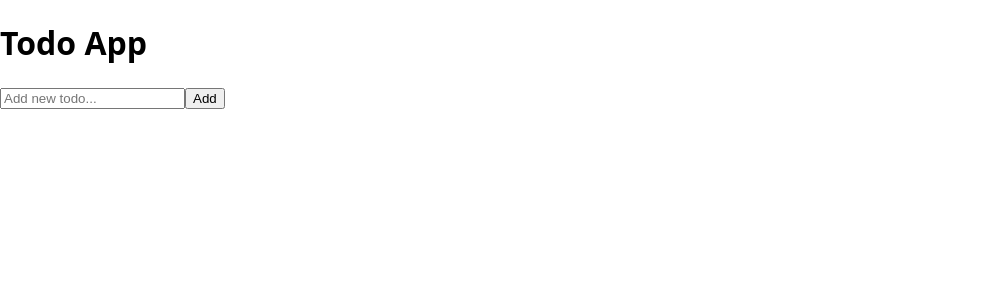
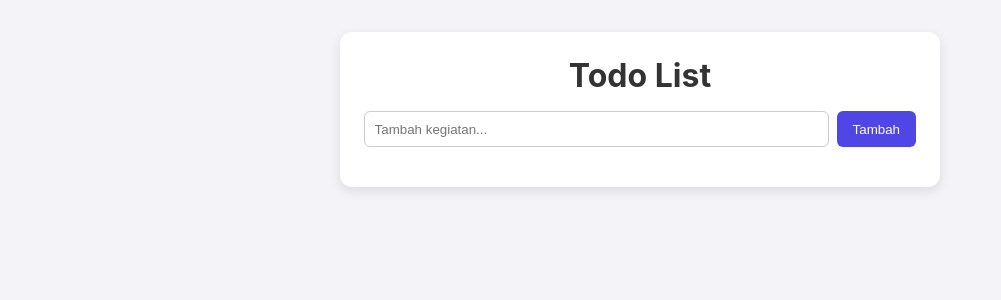
Before and after one commit to naellaz/todo-crud, a Next.js app: page / in a window 1280 px wide. Shown: the top 300 px of the page, without its empty margins (0-1001 px from the left). Built offline with nearby package versions, Linux system fonts and the light colour scheme.

Commit message:
Tambah fitur Edit & perbaiki CSS

```diff
--- a/app/globals.css
+++ b/app/globals.css
@@ -1,6 +1,86 @@
-/* app/globals.css */
+/* Reset & global style */
+* {
+  margin: 0;
+  padding: 0;
+  box-sizing: border-box;
+}
+
 body {
-  margin: 0;
-  font-family: system-ui, sans-serif;
+  font-family: 'Inter', sans-serif;
+  background-color: #f4f4f8;
+  color: #333;
+}
+
+.container {
+  max-width: 600px;
+  margin: 2rem auto;
+  padding: 1.5rem;
   background-color: #fff;
+  border-radius: 12px;
+  box-shadow: 0 4px 12px rgba(0,0,0,0.1);
 }
+
+h1 {
+  text-align: center;
+  margin-bottom: 1rem;
+}
+
+form {
+  display: flex;
+  gap: 0.5rem;
+  margin-bottom: 1rem;
+}
+
+input[type="text"] {
+  flex: 1;
+  padding: 0.6rem;
+  border-radius: 6px;
+  border: 1px solid #ccc;
+}
+
+button {
+  padding: 0.6rem 1rem;
+  border: none;
+  border-radius: 6px;
+  background-color: #4f46e5;
+  color: #fff;
+  cursor: pointer;
+  transition: background-color 0.2s ease;
+}
+
+button:hover {
+  background-color: #4338ca;
+}
+
+ul {
+  list-style: none;
+}
+
+li {
+  display: flex;
+  justify-content: space-between;
+  align-items: center;
+  padding: 0.6rem;
+  border-bottom: 1px solid #eee;
+}
+
+li:last-child {
+  border-bottom: none;
+}
+
+.edit-btn {
+  background-color: #facc15;
+  color: #000;
+}
+
+.edit-btn:hover {
+  background-color: #eab308;
+}
+
+.delete-btn {
+  background-color: #ef4444;
+}
+
+.delete-btn:hover {
+  background-color: #dc2626;
+}
--- a/app/layout.tsx
+++ b/app/layout.tsx
@@ -1,20 +1,9 @@
-// app/layout.tsx
-import type { Metadata } from "next";
-import "./globals.css";
+import './globals.css'
 
-export const metadata: Metadata = {
-  title: "My App",
-  description: "Generated by Next.js",
-};
-
-export default function RootLayout({
-  children,
-}: {
-  children: React.ReactNode;
-}) {
+export default function RootLayout({ children }: { children: React.ReactNode }) {
   return (
     <html lang="en">
       <body>{children}</body>
     </html>
-  );
+  )
 }
--- a/app/page.tsx
+++ b/app/page.tsx
@@ -1,55 +1,62 @@
-// app/page.tsx
-"use client";
+'use client'
 
-import { useState, useEffect } from "react";
+import { useState } from 'react'
 
-export default function Home() {
-  const [todos, setTodos] = useState<string[]>([]);
-  const [newTodo, setNewTodo] = useState("");
+interface Todo {
+  id: number
+  text: string
+}
 
-  const addTodo = () => {
-    if (!newTodo.trim()) return;
-    setTodos([...todos, newTodo]);
-    setNewTodo("");
-  };
+export default function HomePage() {
+  const [todos, setTodos] = useState<Todo[]>([])
+  const [input, setInput] = useState('')
+  const [editId, setEditId] = useState<number | null>(null)
 
-  const deleteTodo = (index: number) => {
-    setTodos(todos.filter((_, i) => i !== index));
-  };
+  const handleAdd = () => {
+    if (!input.trim()) return
+    if (editId !== null) {
+      setTodos(todos.map(todo => todo.id === editId ? { ...todo, text: input } : todo))
+      setEditId(null)
+    } else {
+      setTodos([...todos, { id: Date.now(), text: input }])
+    }
+    setInput('')
+  }
+
+  const handleEdit = (id: number, text: string) => {
+    setInput(text)
+    setEditId(id)
+  }
+
+  const handleDelete = (id: number) => {
+    setTodos(todos.filter(todo => todo.id !== id))
+    if (editId === id) setEditId(null)
+  }
 
   return (
-    <main className="flex min-h-screen flex-col items-center p-12">
-      <h1 className="text-3xl font-bold mb-6">Todo App</h1>
-      <div className="flex gap-2 mb-4">
+    <div className="container">
+      <h1>Todo List</h1>
+      <form onSubmit={e => { e.preventDefault(); handleAdd() }}>
         <input
-          className="border p-2 rounded"
-          value={newTodo}
-          onChange={(e) => setNewTodo(e.target.value)}
-          placeholder="Add new todo..."
+          type="text"
+          value={input}
+          onChange={e => setInput(e.target.value)}
+          placeholder="Tambah kegiatan..."
         />
-        <button
-          onClick={addTodo}
-          className="bg-blue-600 text-white px-4 py-2 rounded"
-        >
-          Add
-        </button>
-      </div>
-      <ul className="w-full max-w-md">
-        {todos.map((todo, i) => (
-          <li
-            key={i}
-            className="flex justify-between items-center border-b py-2"
-          >
-            {todo}
-            <button
-              onClick={() => deleteTodo(i)}
-              className="text-red-500"
-            >
-              Delete
-            </button>
+        <button type="submit">{editId !== null ? 'Update' : 'Tambah'}</button>
+      </form>
+
+      <ul>
+        {todos.map(todo => (
+          <li key={todo.id}>
+            <span>{todo.text}</span>
+            <div>
+              <button className="edit-btn" onClick={() => handleEdit(todo.id, todo.text)}>Edit</button>
+              <button className="delete-btn" onClick={() => handleDelete(todo.id)}>Hapus</button>
+            </div>
           </li>
         ))}
       </ul>
-    </main>
-  );
+    </div>
+  )
 }
```
Also changed, not shown: 1 other file (tests, documents, lock files or other folders).
